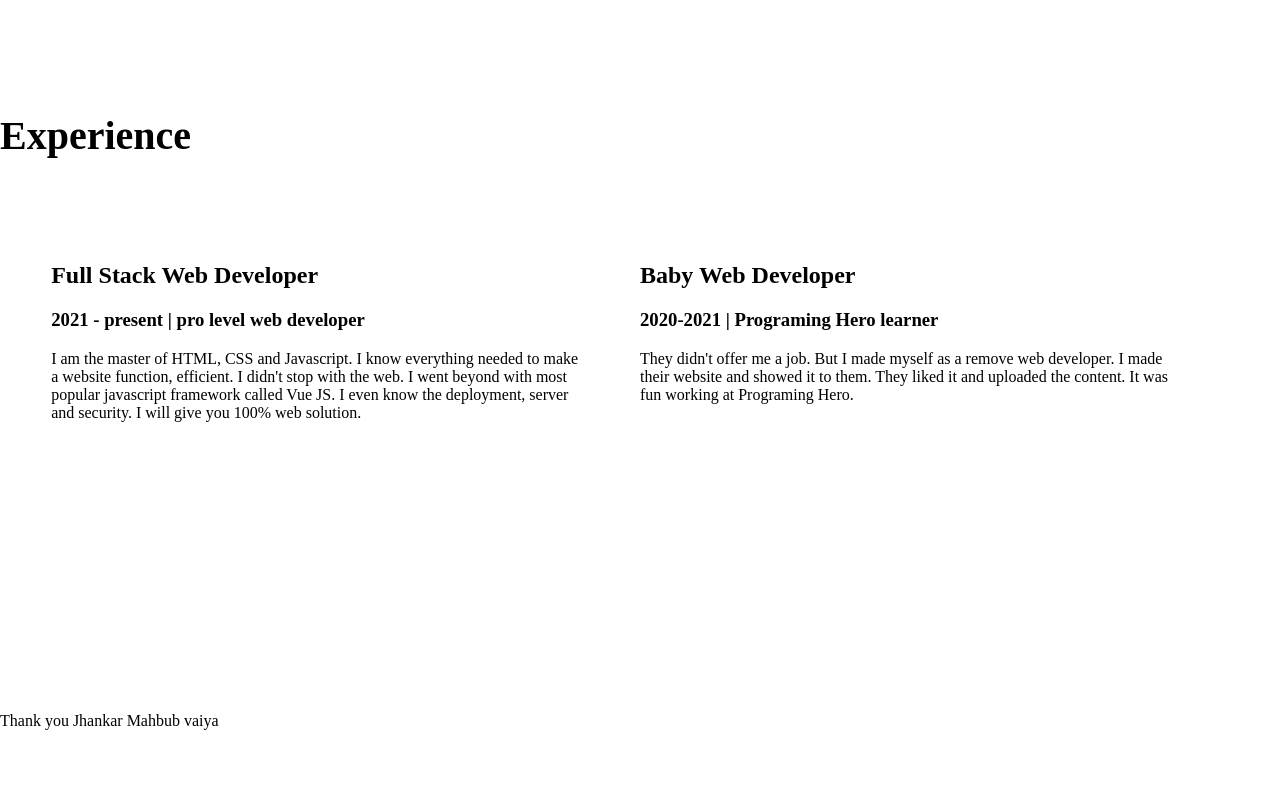
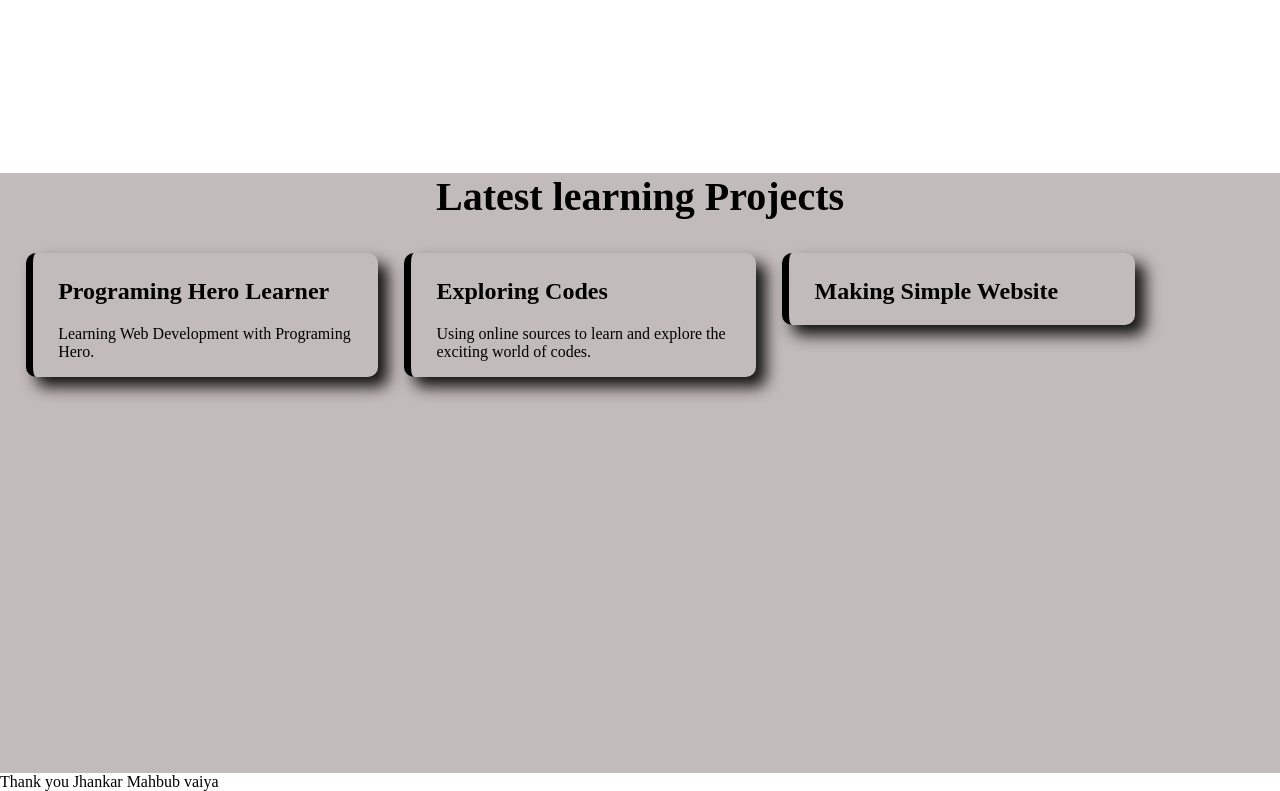
Before and after one commit to Shabbir0001/First-assignment, a plain HTML site: page index.html in a window 1280 px wide. Shown: the part 1121-1912 px from the top of the page. Before the commit the page ends 1851 px from the top, so only its background shows below. Drawn offline with Linux system fonts and the light colour scheme; a web font is replaced by a local one.

Commit message:
modifying again

```diff
--- a/index.html
+++ b/index.html
@@ -11,13 +11,14 @@
 
     </head>
     <body>
+        <h4 class="header"><span class="menu">About</span><span class="menu">Work</span><span class="menu">Portfolio</span><span class="menu">Contact</span></h4>
         <section class="introduce-section">
             <div class="half-width">
-                <h1>HELLO,   I  AM</h1>
+                <h1>HELLO,   I   AM</h1>
                 <h1 class="name">SHABBIR  HOSSAIN</h1>
-                 <p class="short-paragraph">A Front-end web developer, recently found the right track of life.
+                 <p class="short-paragraph">A Front-end web developer, recently found the right track of life. Full determined to be a programing hero.
                  </p>
-                <a class="Link-button" target="_blank" href="https://www.linkedin.com/in/shabbir-hossain-shah-491591203/">Hire me</a>
+                <a class="Link-button" target="_blank" href="https://www.linkedin.com/in/shabbir-hossain-shah-491591203/">linkedin</a>
             </div>
             <br>
             <div class="half-width">
@@ -26,27 +27,27 @@
         </section>
         <section class="about-section">
             <div class="half-width">
-                <img src="Images/Profile-2.png" alt="">
+                <img src="./images/Profile-2.png" alt="">
             </div>
             <div class="half-width">
                 <h1>About me</h1>
-                <p class="short-paragraph">I am trying to follow every words Jhanker Mahbub vaiya. And I am pretty much sure that, within some month I will explore a new charming world. I am not so exited because Jhanker Mahbub vaiya told "akhoni ato beshi excited howa jabe na." But I am feeling very excited(jeta vashay prokash kora jay na.)</p>
+                <p class="short-paragraph">I am trying to follow every words Jhanker Mahbub vaiya. And I am pretty much sure that, within some month I will explore a new charming world. I am not so exited because Jhanker Mahbub vaiya told "akhoni ato beshi excited howa jabe na." But I am feeling very excited(jeta vashay prokash kora jay na).</p>
                 <a class="Link-button" target="_blank" href="https://www.facebook.com/shabbir.hossain1405">Facebook</a>
             </div>
         </section>
-        <section class="experience-area">
-            <h1 class="Single-bold-word">Experience</h1>
-            <div id="full-stack" class="half-width single-experience">
-                <h2 class="last-title">Full Stack Web Developer</h2>
-                <h3 class="short-paragraph-2">2021 - present | pro level web developer</h3>
-                <p class="last-paragraph">I am the master of HTML, CSS and Javascript. I know everything needed to make a website function, efficient. I didn't stop with the web. I went beyond with most popular javascript framework called Vue JS. I even know the deployment, server and security. I will give you 100% web solution.
-                </p>
+        <section class="current-project-section">
+            <h1 class="headings">Latest learning Projects</h1>
+            <div class="box-making box-making-sub">
+                <h2 class="project-title">Programing Hero Learner</h2>
+                <p class="short-paragraph">Learning Web Development with Programing Hero.</p>
             </div>
-            <div id="baby-web" class="half-width single-experience">
-                <h2 class="last-title">Baby Web Developer</h2>
-                <h3 class="short-paragraph-2">2020-2021 | Programing Hero learner</h3>
-                <p class="last-paragraph">They didn't offer me a job. But I made myself as a remove web developer. I made their website and showed it to them. They liked it and uploaded the content. It was fun working at Programing Hero.
-                </p>
+            <div class="box-making box-making-sub">
+                <h2 class="project-title">Exploring Codes</h2>
+                <p class="short-paragraph">Using online sources to learn and explore the exciting world of codes.</p>
+            </div>
+            <div class="box-making box-making-sub">
+                <h2 class="project-title">Making Simple Website</h2>
+
             </div>
         </section>
         <footer>Thank you Jhankar Mahbub vaiya</footer>
--- a/style.css
+++ b/style.css
@@ -1,5 +1,11 @@
 body{
     margin: 0;
+}
+.header{
+    text-align: right;
+}
+.menu{
+    margin-left: 2%;
 }
 section{
     height: 500px;
@@ -55,3 +61,28 @@ h1{
 .half-width img{
     width: 100%;
 }
+.current-project-section{
+    background-repeat: no-repeat;
+    background-color: rgb(194, 187, 187);
+
+}
+.headings{
+    text-align: center;
+}
+.box-making{
+    width: 25%;
+    float: left;
+    margin-left: 2%;
+    padding-left: 2%;
+    padding-top: 5px;
+}
+.box-making-sub{
+    box-shadow: 10px 10px 15px rgb(19, 19, 14);
+    border-radius: 10px;
+    height: 60%
+    float: left;
+    border-left: 7px solid;
+}
+.project-title{
+
+}
```
